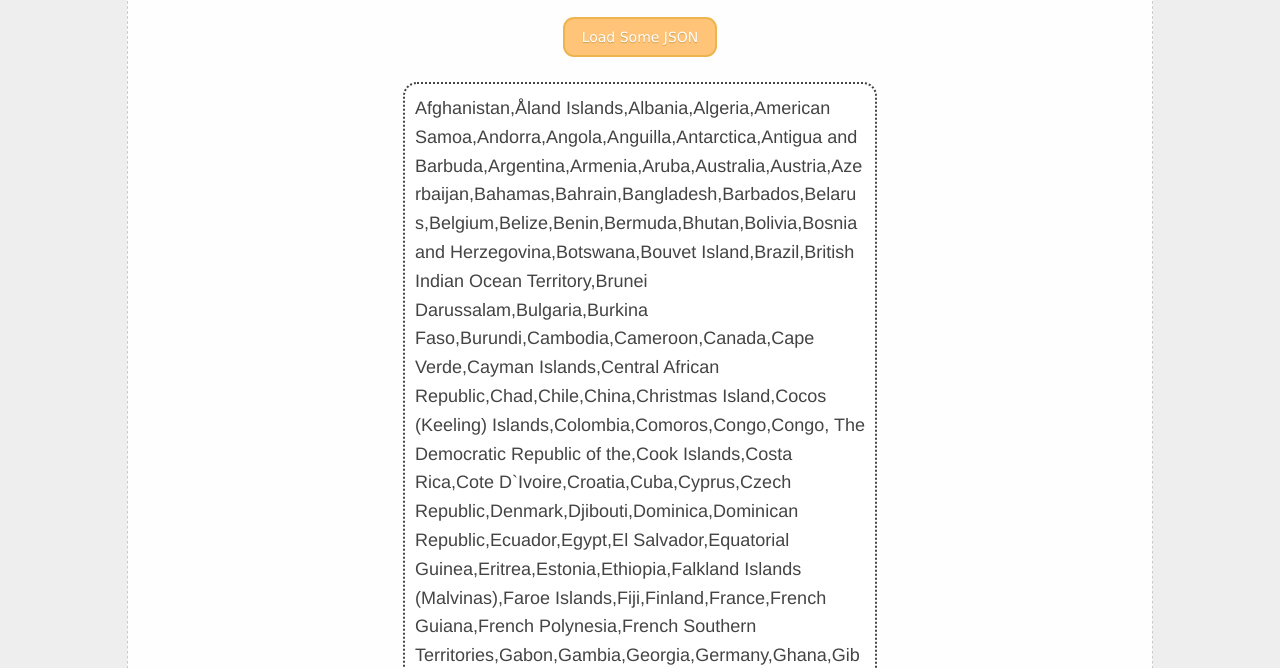
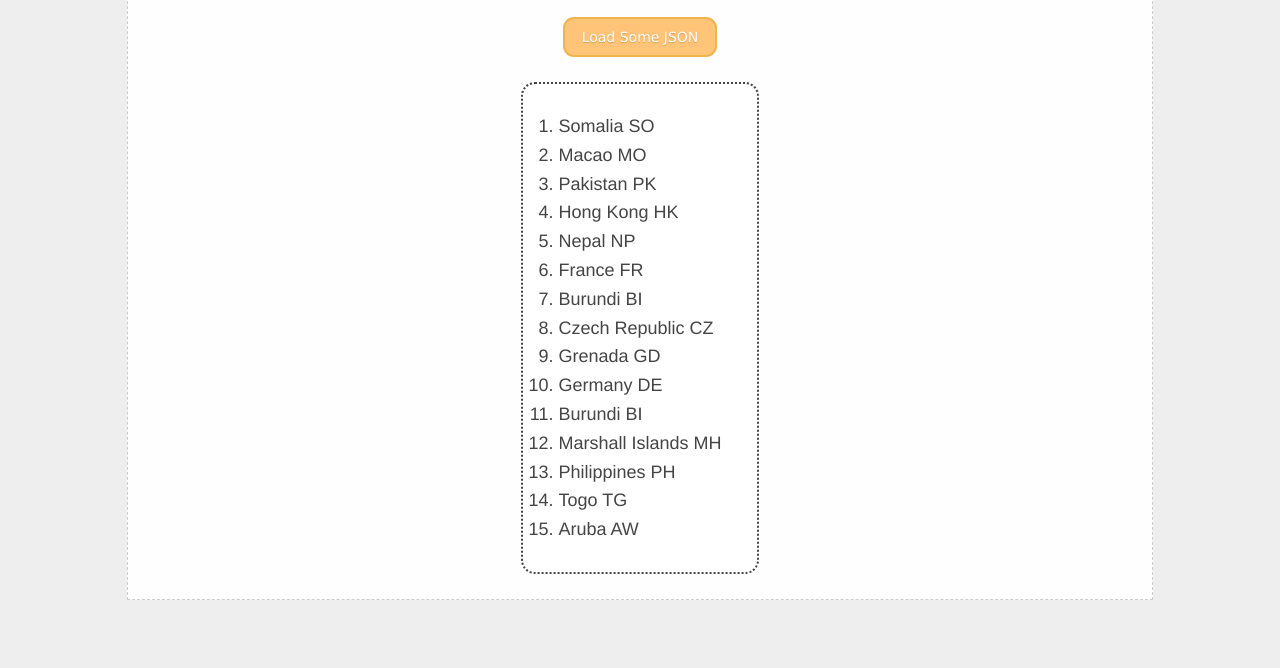
Before and after one commit to momaye/momaye.github.io, a plain HTML site: page lab_6_ajax/index.html in a window 1280 px wide. Both pictures are taken after a click on the button "Load Some JSON". Shown: the part 132-800 px from the top of the page. Drawn offline with Linux system fonts and the light colour scheme.

Commit message:
Final Commit
lab 6

```diff
--- a/lab_6_ajax/index.html
+++ b/lab_6_ajax/index.html
@@ -11,29 +11,43 @@
     <div class="wrapper">
       <div class="header">Test AJAX page</div>
       <button class="button" onclick="loadData()">Load Some JSON</button>
-      <div class="content"></div>
+      <div class="content">
+        <ol class="instructions"></ol>
+      </div>
       <div class="footer"></div>
     </div>
   </div>
   <script>
+
     function loadData() {
       fetch('ajax_sample.json')
         .then(res => res.json())
-        .then(data => data.map(c => c.name))
-        .then(data => document.querySelector(".content").innerText = data);
-        for(let c = 0; c < 15; c++){
-        const selectNumber = getRandomIntInclusive(0, 242);
-        let el = document.createElement("li");
-        el.innerText = nameArray[selectNumber];
+        .then(name => {
 
-        instructions.appendChild(el);
-      };
+          const instructions = document.querySelector('.instructions');
+          instructions.innerHTML = '';
+
+          for (let i = 0; i < 15; i++) {
+            const selectNumber = getRandomIntInclusive(0, 242);
+            let el = document.createElement("li");
+            inputtext = name[selectNumber].name + " " + name[selectNumber].code
+            el.innerText = inputtext;
+
+
+            instructions.appendChild(el);
+
+            // let el = document.createElement("li");
+            // const country = name[getRandomIntInclusive(0, 242)];
+            // el.innerText = country;
+            // document.querySelector(".content").innerText += country.name
+        };
+    })
     }
 
     function getRandomIntInclusive(min, max) {
       min = Math.ceil(min);
       max = Math.floor(max);
-      return Math.floor(Math.random() * (max - min + 1)) + min; //The maximum is inclusive and the minimum is inclusive
+      return Math.floor(Math.random() * (max - min + 1)) + min;
     }
 
   </script>
```
